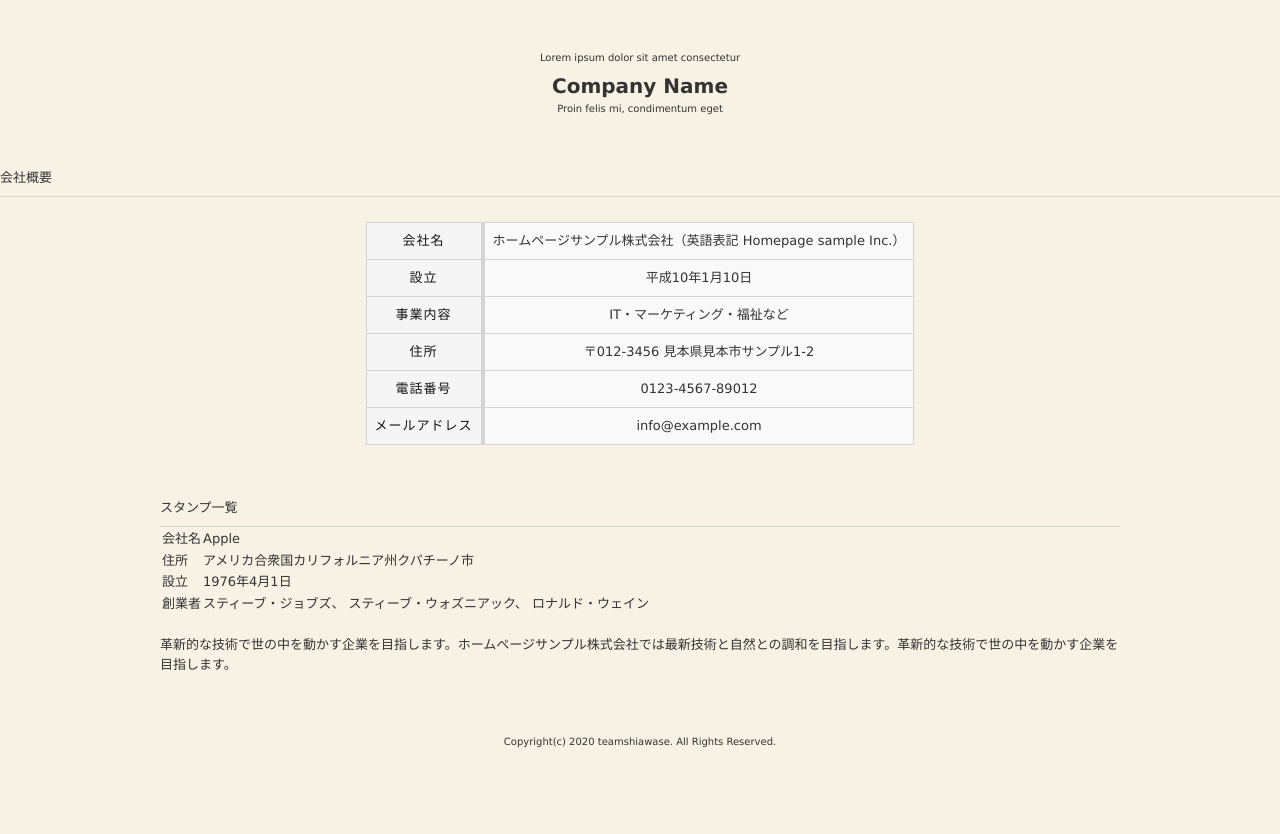
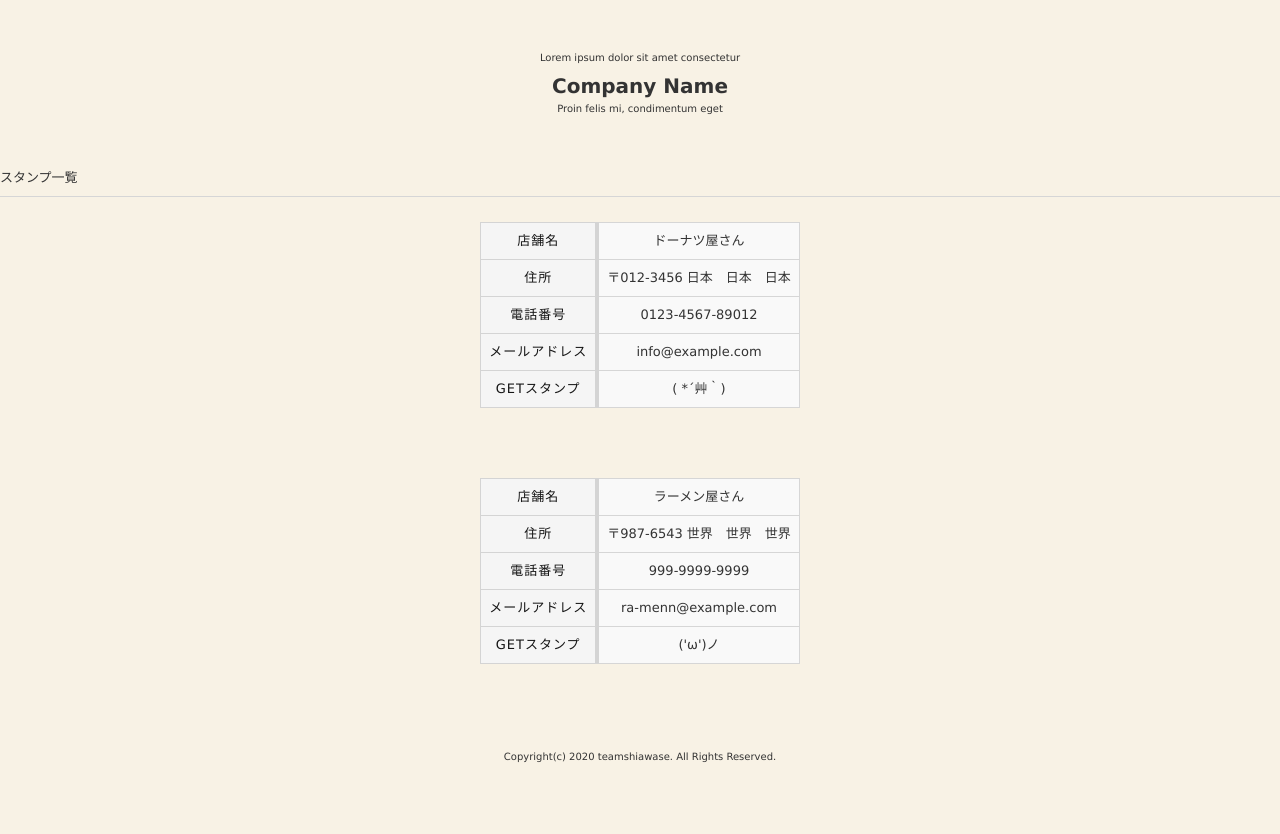
Before and after one commit to 20200921hackathon/popina_0921hackathon, a plain HTML site: page user/stanp.html in a window 1280 px wide. Drawn offline with Linux system fonts and the light colour scheme.

Commit message:
こうしん

```diff
--- a/user/stanp.html
+++ b/user/stanp.html
@@ -27,24 +27,16 @@
 </header>
 
 <section class="content">
-    <h3 class="heading">会社概要</h3>
+    <h3 class="heading">スタンプ一覧</h3>
     <article>
         <table class="table">
         <tr>
-            <th>会社名</th>
-            <td>ホームページサンプル株式会社（英語表記 Homepage sample Inc.）</td>
-        </tr>
-        <tr>
-            <th>設立</th>
-            <td>平成10年1月10日</td>
-        </tr>
-        <tr>
-            <th>事業内容</th>
-            <td>IT・マーケティング・福祉など</td>
+            <th>店舗名</th>
+            <td>ドーナツ屋さん</td>
         </tr>
         <tr>
             <th>住所</th>
-            <td>〒012-3456 見本県見本市サンプル1-2</td>
+            <td>〒012-3456 日本　日本　日本</td>
         </tr>
         <tr>
             <th>電話番号</th>
@@ -54,26 +46,40 @@
             <th>メールアドレス</th>
             <td>info@example.com</td>
         </tr>
+        <tr>
+            <th>GETスタンプ</th>
+            <td>( *´艸｀)</td>
+        </tr>
+        </table>
+    </article>
+    <article>
+        <table class="table">
+        <tr>
+            <th>店舗名</th>
+            <td>ラーメン屋さん</td>
+        </tr>
+        <tr>
+            <th>住所</th>
+            <td>〒987-6543 世界　世界　世界</td>
+        </tr>
+        <tr>
+            <th>電話番号</th>
+            <td>999-9999-9999</td>
+        </tr>
+        <tr>
+            <th>メールアドレス</th>
+            <td>ra-menn@example.com</td>
+        </tr>
+        <tr>
+            <th>GETスタンプ</th>
+            <td>('ω')ノ</td>
+        </tr>
         </table>
     </article>
 </section>
 
-    <div id="wrapper">
-        <section class="content">
-            <h3 class="heading">スタンプ一覧</h3>
-            <div class="table-scroll">
-                <table> <!-- 全体をdivで囲う -->
-                      <tr><th>会社名</th><td>Apple</td></tr>
-                      <tr><th>住所</th><td>アメリカ合衆国カリフォルニア州クパチーノ市</td></tr>
-                      <tr><th>設立</th><td>1976年4月1日</td></tr>
-                      <tr><th>創業者</th><td>スティーブ・ジョブズ、 スティーブ・ウォズニアック、 ロナルド・ウェイン</td></tr>
-                </table>
-            </div>
-        </section>
-    </div>
-    <div id="wrapper">
-        <p>革新的な技術で世の中を動かす企業を目指します。ホームページサンプル株式会社では最新技術と自然との調和を目指します。革新的な技術で世の中を動かす企業を目指します。</p>
-    </div>
+
+
 
 <address>Copyright(c) 2020 teamshiawase. All Rights Reserved.
 
```
